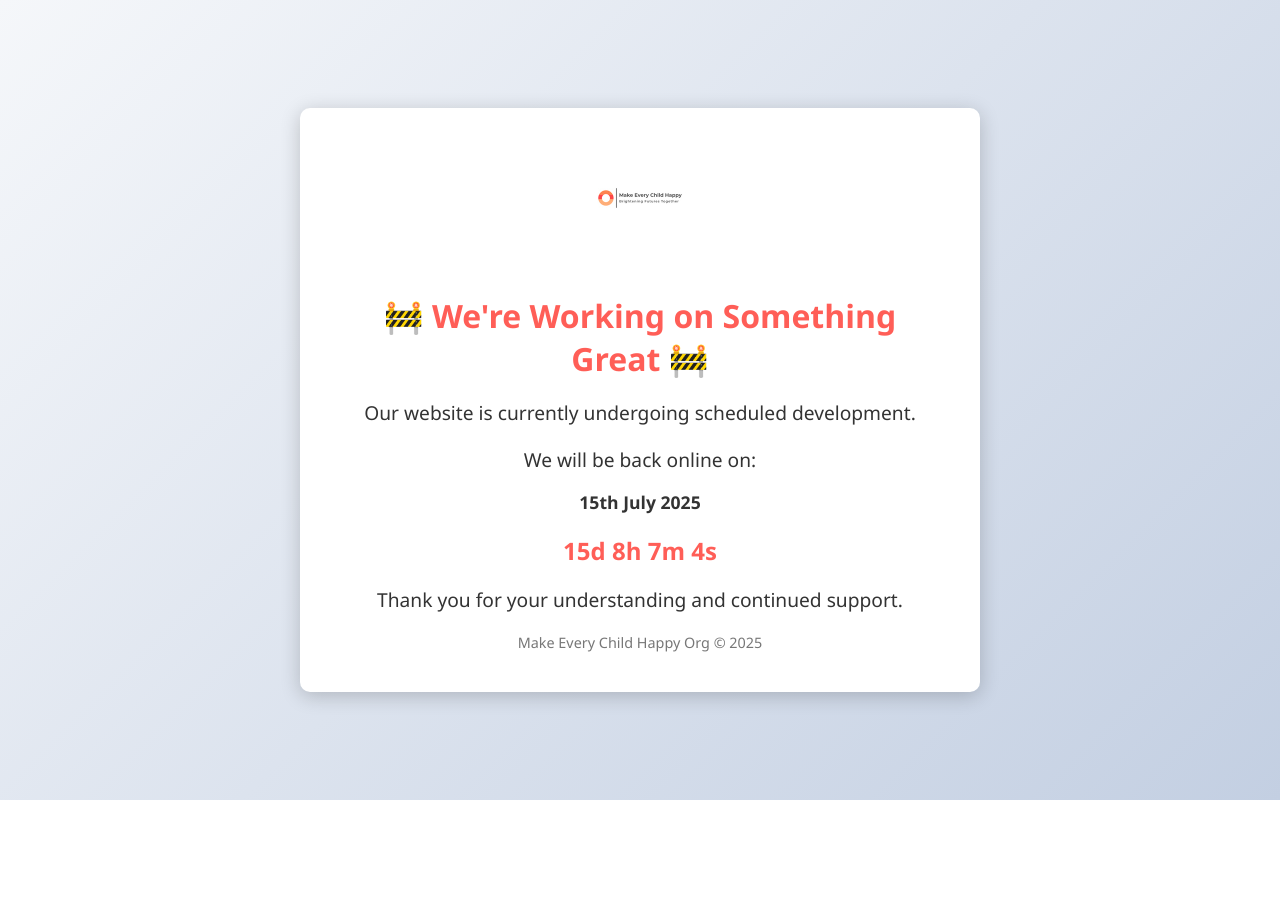
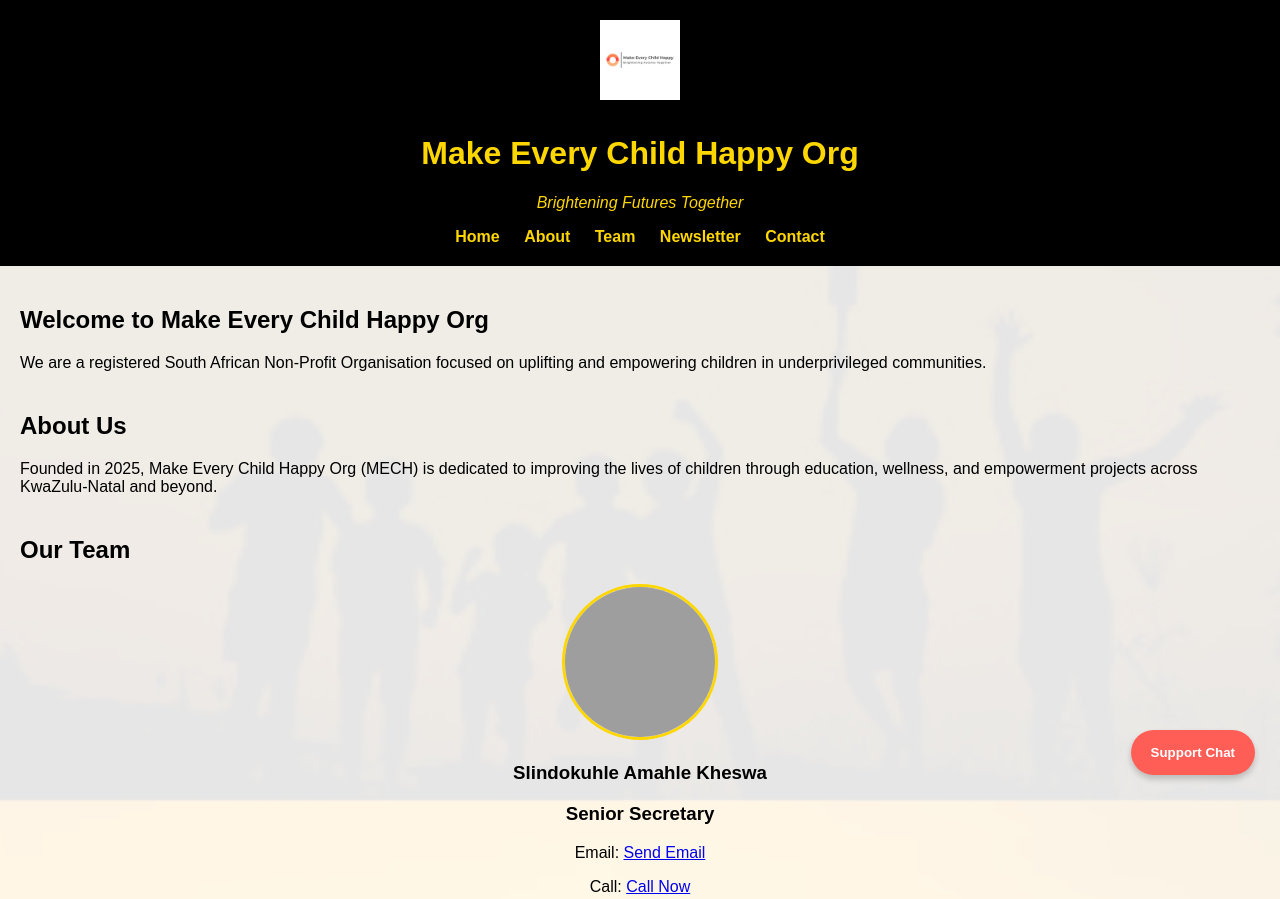
Before and after one commit to SamkeloKheswa/mechwebsite, a website: page index.html in a window 1280 px wide. Shown: the top 899 px of the page. Before the commit the page ends 800 px from the top, so only its background shows below. Drawn offline with Linux system fonts and the light colour scheme; grey boxes are pictures that could not be loaded.

Commit message:
Update index.html

```diff
--- a/index.html
+++ b/index.html
@@ -3,94 +3,193 @@
 <head>
   <meta charset="UTF-8" />
   <meta name="viewport" content="width=device-width, initial-scale=1.0"/>
-  <title>Site Under Maintenance</title>
+  <title>Make Every Child Happy Org</title>
   <style>
     body {
       margin: 0;
       padding: 0;
-      background: linear-gradient(135deg, #f5f7fa, #c3cfe2);
-      font-family: 'Segoe UI', Tahoma, Geneva, Verdana, sans-serif;
-      display: flex;
-      justify-content: center;
-      align-items: center;
-      height: 100vh;
+      font-family: Arial, sans-serif;
+      background: url('background.jpg') no-repeat center center fixed;
+      background-size: cover;
+      position: relative;
+    }
+    /* dim overlay */
+    body::before {
+      content: "";
+      position: fixed;
+      top: 0;
+      left: 0;
+      width: 100%;
+      height: 100%;
+      background: rgba(0,0,0,0.6);
+      z-index: -1;
+    }
+    header {
+      background-color: black;
+      color: gold;
+      padding: 20px;
       text-align: center;
-      color: #333;
-    }
-    .container {
-      background: white;
-      padding: 40px;
-      border-radius: 10px;
-      box-shadow: 0 4px 20px rgba(0,0,0,0.2);
-      max-width: 600px;
-      width: 90%;
     }
     .logo {
-      width: 100px;
-      margin-bottom: 20px;
-    }
-    h1 {
-      color: #ff5e57;
+      width: 80px;
       margin-bottom: 10px;
     }
-    p {
-      font-size: 1.2em;
-      margin-bottom: 15px;
+    .slogan {
+      font-style: italic;
+      color: #ffd700;
     }
-    .date {
+    nav a {
+      margin: 0 10px;
+      color: gold;
+      text-decoration: none;
       font-weight: bold;
-      color: #333;
-      font-size: 1.1em;
-      margin-bottom: 20px;
     }
-    .countdown {
-      font-size: 1.5em;
+    nav {
+      margin-top: 10px;
+    }
+    main {
+      padding: 20px;
+      background-color: rgba(255, 255, 255, 0.9);
+      min-height: 80vh;
+    }
+    footer {
+      text-align: center;
+      padding: 15px;
+      background-color: #333;
+      color: white;
+    }
+    .section {
+      margin-bottom: 40px;
+    }
+    .team-member {
+      text-align: center;
+      margin-bottom: 30px;
+    }
+    .team-photo {
+      width: 150px;
+      height: 150px;
+      object-fit: cover;
+      border-radius: 50%;
+      border: 3px solid gold;
+    }
+    #newsletter {
+      background: #f5f5f5;
+      padding: 30px;
+      border-radius: 10px;
+      text-align: center;
+      margin: 40px auto;
+      max-width: 600px;
+    }
+    #newsletter a {
+      display: inline-block;
+      background-color: #ff5e57;
+      color: white;
+      padding: 10px 20px;
+      border-radius: 5px;
+      text-decoration: none;
       font-weight: bold;
-      color: #ff5e57;
     }
-    .footer {
-      margin-top: 20px;
-      font-size: 0.9em;
-      color: #777;
+    #newsletter a:hover {
+      background-color: #e04e47;
+    }
+    /* floating chat button */
+    .chat-btn {
+      position: fixed;
+      bottom: 25px;
+      right: 25px;
+      background-color: #ff5e57;
+      color: white;
+      padding: 15px 20px;
+      border: none;
+      border-radius: 50px;
+      font-weight: bold;
+      cursor: pointer;
+      box-shadow: 0 4px 6px rgba(0, 0, 0, 0.2);
+      z-index: 1000;
     }
   </style>
 </head>
 <body>
-  <div class="container">
+
+  <header>
     <img src="logo.jpg" alt="MECH Logo" class="logo" />
-    <h1>🚧 We're Working on Something Great 🚧</h1>
-    <p>Our website is currently undergoing scheduled development.</p>
-    <p>We will be back online on:</p>
-    <p class="date">15th July 2025</p>
-    <div class="countdown" id="countdown">Loading countdown...</div>
-    <p>Thank you for your understanding and continued support.</p>
-    <div class="footer">Make Every Child Happy Org &copy; 2025</div>
-  </div>
+    <h1>Make Every Child Happy Org</h1>
+    <p class="slogan">Brightening Futures Together</p>
+    <nav>
+      <a href="#home">Home</a>
+      <a href="#about">About</a>
+      <a href="#team">Team</a>
+      <a href="#newsletter">Newsletter</a>
+      <a href="#contact">Contact</a>
+    </nav>
+  </header>
 
-  <script>
-    // Countdown script
-    const targetDate = new Date("2025-07-15T00:00:00").getTime();
-    const countdownEl = document.getElementById("countdown");
+  <main>
+    <div class="section" id="home">
+      <h2>Welcome to Make Every Child Happy Org</h2>
+      <p>We are a registered South African Non-Profit Organisation focused on uplifting and empowering children in underprivileged communities.</p>
+    </div>
 
-    function updateCountdown() {
-      const now = new Date().getTime();
-      const distance = targetDate - now;
+    <div class="section" id="about">
+      <h2>About Us</h2>
+      <p>Founded in 2025, Make Every Child Happy Org (MECH) is dedicated to improving the lives of children through education, wellness, and empowerment projects across KwaZulu-Natal and beyond.</p>
+    </div>
 
-      if (distance <= 0) {
-        countdownEl.innerHTML = "We are back online!";
-        return;
-      }
+    <div class="section" id="team">
+      <h2>Our Team</h2>
+      <div class="team-member">
+        <img src="amahle.jpg" alt="Miss Kheswa" class="team-photo" />
+        <h3>Slindokuhle Amahle Kheswa</h3>
+        <h3>Senior Secretary</h3>
+        <p>Email: <a href="mailto:kheswaamahle64@gmail.com">Send Email</a></p>
+        <p>Call: <a href="tel:0711416353">Call Now</a></p>
+      </div>
+      <div class="team-member">
+        <img src="logo.jpg" alt="Khulekani Myende" class="team-photo" />
+        <h3>Khulekani Myende</h3>
+        <p>Email: <a href="mailto:khulekani.myende@mech.org">khulekani.myende@mech.org</a></p>
+      </div>
+      <div class="team-member">
+        <img src="logo.jpg" alt="Themba Kheswa" class="team-photo" />
+        <h3>Themba Samkelo Thusi Kheswa</h3>
+        <p>Email: <a href="mailto:themba.kheswa@mech.org">themba.kheswa@mech.org</a></p>
+      </div>
+    </div>
 
-      const days = Math.floor(distance / (1000 * 60 * 60 * 24));
-      const hours = Math.floor((distance % (1000 * 60 * 60 * 24)) / (1000 * 60 * 60));
-      const minutes = Math.floor((distance % (1000 * 60 * 60)) / (1000 * 60));
-      const seconds = Math.floor((distance % (1000 * 60)) / 1000);
+    <div class="section" id="newsletter">
+      <h2>Subscribe to Our Newsletter</h2>
+      <p>Stay up to date with our news, projects, and events!</p>
+      <a href="http://eepurl.com/jh9Kyc" target="_blank">Sign Up Now</a>
+    </div>
 
-      countdownEl.innerHTML = `${days}d ${hours}h ${minutes}m ${seconds}s`;
-    }
+    <div class="section" id="contact">
+      <h2>Contact Us</h2>
+      <p><strong>Address:</strong> B1312 Msolwa Road, Mpumalanga B, Hammarsdale, 3699</p>
+      <p><strong>Email:</strong> Marketing.MECH2025@outlook.com</p>
+      <p><strong>Phone:</strong> 067 022 6846</p>
+    </div>
+  </main>
 
-    setInterval(updateCountdown, 1000);
-    updateCountdown();
+  <footer>
+    <p>Registration Number: 2025 / 464075 / 08</p>
+    <p>&copy; 2025 Make Every Child Happy Org</p>
+  </footer>
+
+  <!-- Tawk.to live chat -->
+  <script type="text/javascript">
+    var Tawk_API=Tawk_API||{}, Tawk_LoadStart=new Date();
+    (function(){
+    var s1=document.createElement("script"),s0=document.getElementsByTagName("script")[0];
+    s1.async=true;
+    s1.src='https://embed.tawk.to/685d4bd9ae5fff190bf6282e/1ium70sfr';
+    s1.charset='UTF-8';
+    s1.setAttribute('crossorigin','*');
+    s0.parentNode.insertBefore(s1,s0);
+    })();
   </script>
+
+  <!-- Chat button -->
+  <button class="chat-btn" onclick="Tawk_API.maximize()">Support Chat</button>
+
 </body>
 </html>
```
